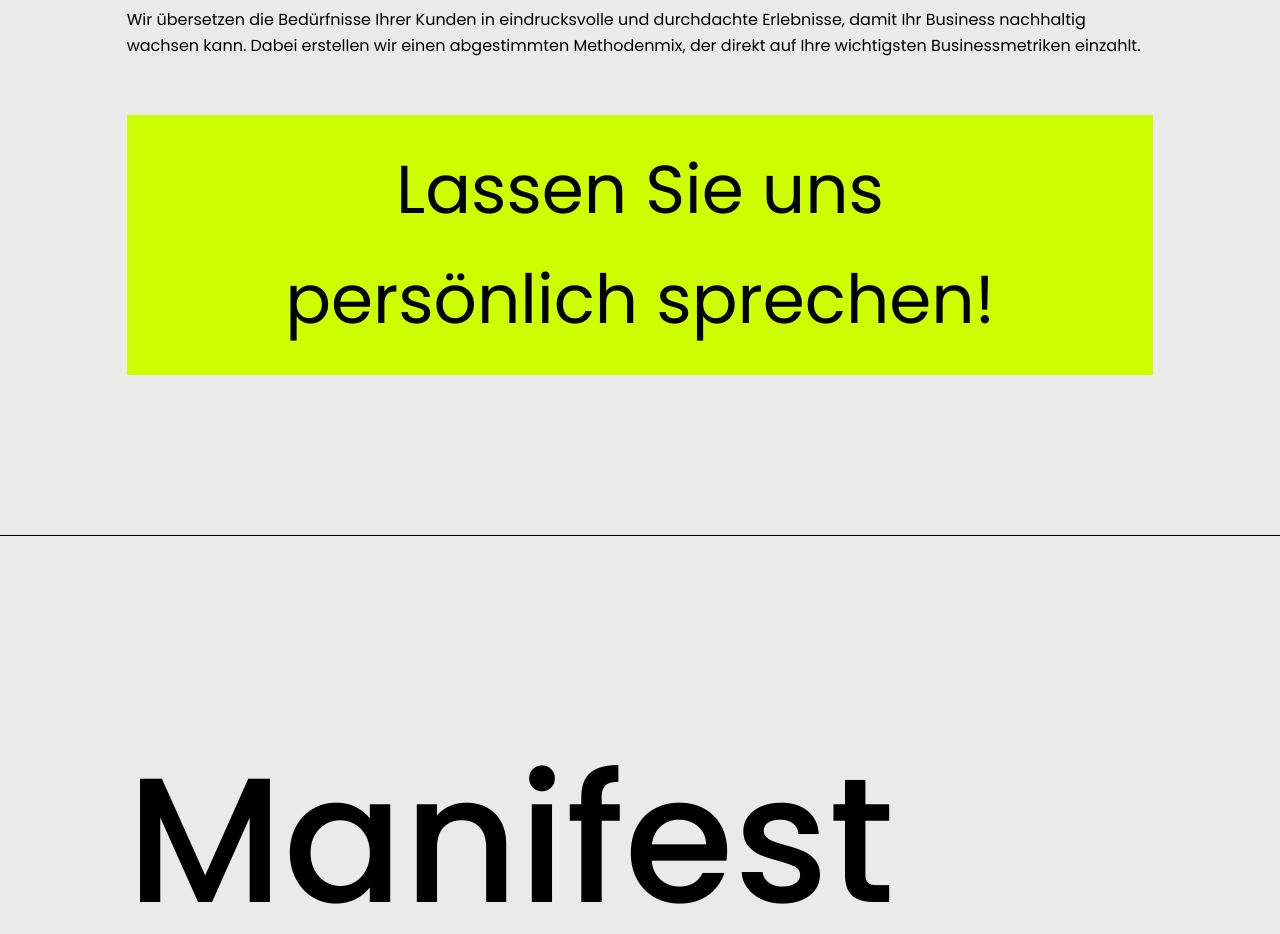
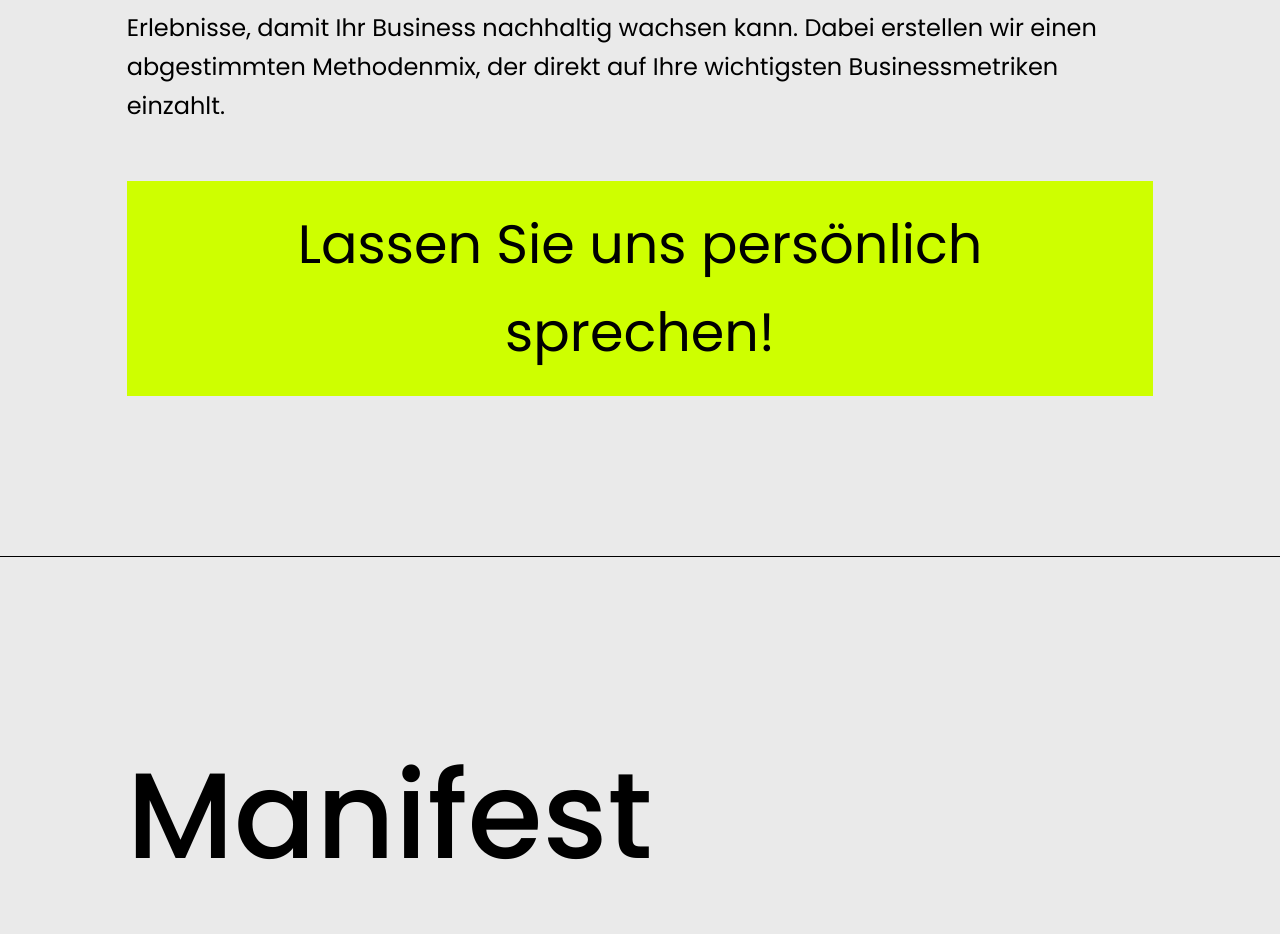
Before and after one commit to dombur/persei, a website: page index.html in a window 1280 px wide. Shown: the part 472-1406 px from the top of the page. Drawn offline with Linux system fonts and the light colour scheme.

Commit message:
Improved font sizing

```diff
--- a/index.html
+++ b/index.html
@@ -10,7 +10,7 @@
 	<body class="bg-light-grey font-body font-normal leading-relaxed">
 		<!-- HEADER -->
 		<header class="px-6 md:p-0">
-			<nav class="container mx-auto px-6 py-8 border-b">
+			<nav class="container mx-auto sm:px-6 py-8 border-b">
 				<a href="#"
 					><img src="dist/img/dombur_logo-b.svg" class="w-40 sm:w-60"
 				/></a>
@@ -20,15 +20,15 @@
 		<main class="px-6 md:p-0">
 			<!-- HERO -->
 			<section
-				class="container sm:flex sm:justify-center mx-auto px-6 py-20 sm:py-40 border-b"
+				class="container sm:flex sm:justify-center mx-auto sm:px-6 py-20 sm:py-40 border-b"
 			>
 				<div class="sm:w-11/12 xl:w-10/12">
 					<h1
-						class="font-medium text-lg leading-snug sm:text-2xl fadein"
+						class="font-medium text-xl leading-snug sm:text-2xl fadein"
 					>
 						Conversion Rate Optimierung & Growth Marketing
 					</h1>
-					<p class="mt-6 sm:mt-8 fadein">
+					<p class="text-lg mt-6 sm:mt-8 fadein">
 						Wir übersetzen die Bedürfnisse Ihrer Kunden in
 						eindrucksvolle und durchdachte Erlebnisse, damit Ihr
 						Business nachhaltig wachsen kann. Dabei erstellen wir
--- a/tailwind.config.js
+++ b/tailwind.config.js
@@ -14,13 +14,13 @@ module.exports = {
       'body': ['Poppins']
     },
     fontSize: {
-      'xs': '.618rem',
+      'xs': '.667rem',
       'base': '1rem',
-      'lg': '1.618rem',
-      'xl': '2.618rem',
-      '2xl': '4.236rem',
-      '3xl': '6.845rem',
-      '4xl': '11.089rem',
+      'lg': '1.5rem',
+      'xl': '2.25rem',
+      '2xl': '3.375rem',
+      '3xl': '5.063rem',
+      '4xl': '7.594rem'
     },
     extend: {}
   },
```
Also changed, not shown: dist/output.css.
